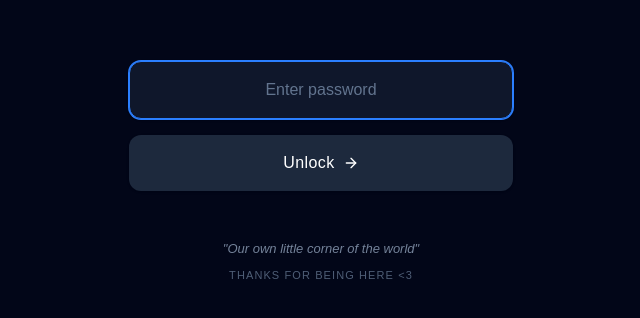
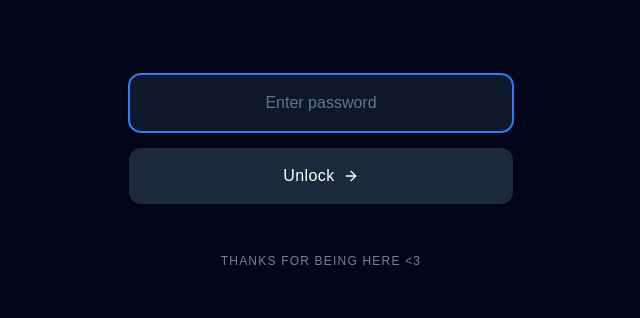
Before and after one commit to Saneajayy/mockweb, a Next.js app: page /login in a window 1280 px wide. Shown: the part 228-546 px from the top of the page, without its empty margins (319-959 px from the left). Built offline with nearby package versions, Linux system fonts and the light colour scheme; a web font is replaced by a local one.

Commit message:
style: remove extra text from login page

```diff
--- a/src/app/login/page.tsx
+++ b/src/app/login/page.tsx
@@ -79,8 +79,7 @@ export default function LoginPage() {
         </form>
 
         <div className="mt-12 text-center flex flex-col items-center space-y-2 opacity-80 animate-in fade-in zoom-in duration-1000 delay-300 fill-mode-both">
-          <p className="text-[13px] text-slate-400 italic font-light">"Our own little corner of the world"</p>
-          <p className="text-[11px] text-slate-500 font-medium tracking-widest uppercase">Thanks for being here &lt;3</p>
+          <p className="text-[12px] text-slate-400 font-medium tracking-widest uppercase">Thanks for being here &lt;3</p>
         </div>
       </div>
     </main>
```
